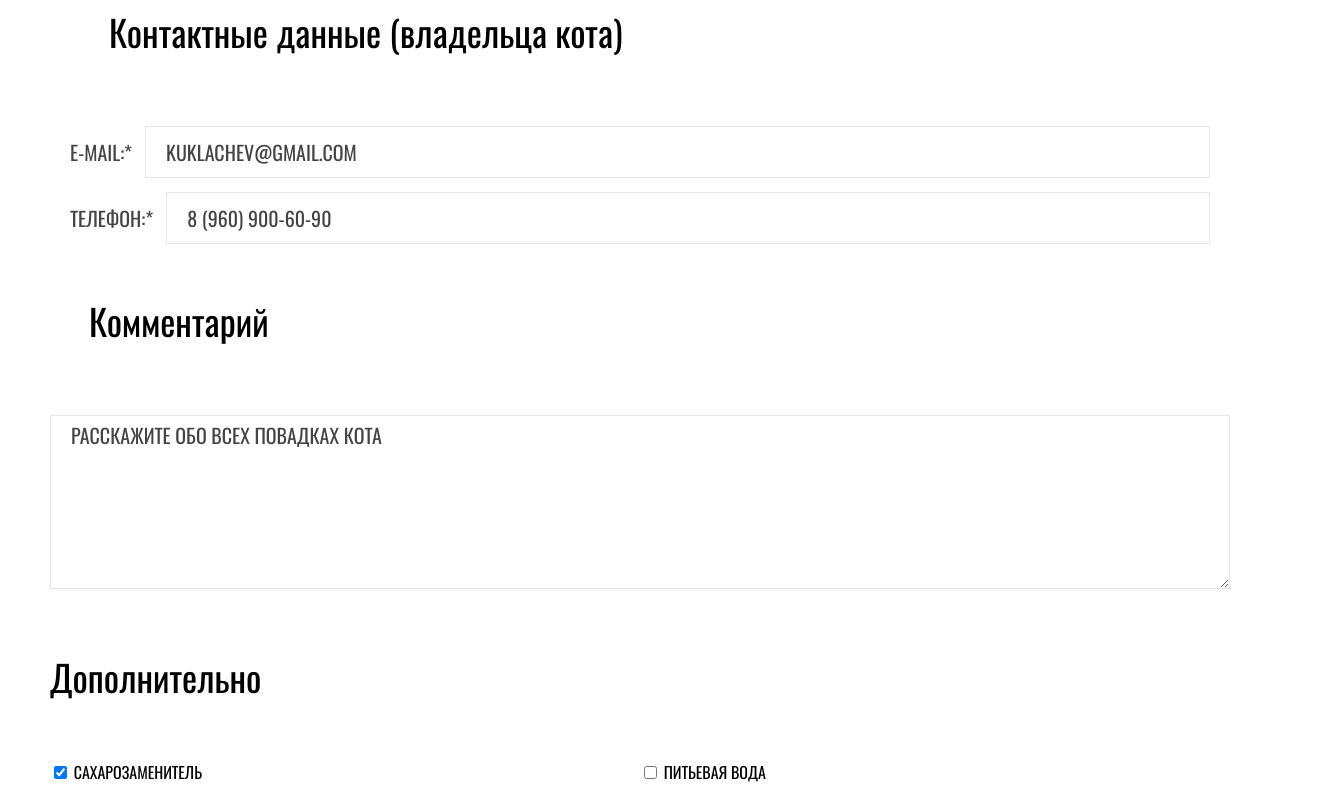
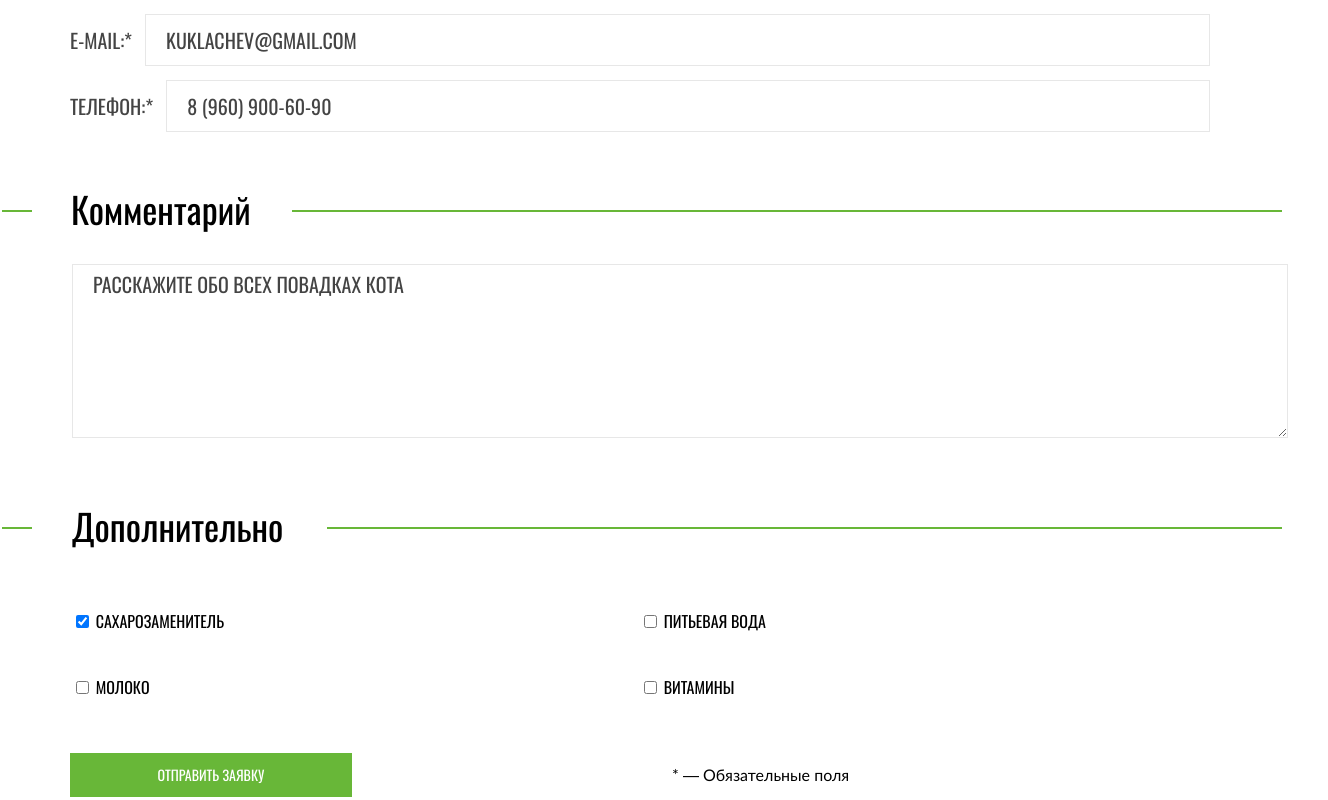
Before and after one commit to htmlacademy-adaptive/2244173-cat-energy-28, a website: page source/form.html in a window 1280 px wide. Shown: the part 880-1680 px from the top of the page, 1328 px wide, since content can reach past the window. Drawn offline with nearby package versions, Linux system fonts and the light colour scheme; files that its build step writes are made by us from their sources.

Commit message:
makes titles have green borders

```diff
--- a/source/form.html
+++ b/source/form.html
@@ -77,7 +77,7 @@
           </fieldset>
         </div>
         <fieldset class="form-program__field form-field form-field--contacts">
-          <legend class="form-field__title title title--info">Контактные данные (владельца кота)</legend>
+          <legend class="form-field__title-contacts title title--info">Контактные данные (владельца кота)</legend>
           <div class="form-field__wrapper">
             <label class="form-field__label" for="owner-email">
               <span class="form-field__name title title--header">E-mail:*</span>
@@ -92,7 +92,7 @@
           </div>
         </fieldset>
         <fieldset class="form-program__field form-field form-field--comment">
-          <legend class="form-field__title title title--info">Комментарий</legend>
+          <legend class="form-field__title-comment title title--info">Комментарий</legend>
           <label class="form-field__label visually-hidden">Введите комментарий</label>
           <textarea class="form-field__textarea" name="owner-comment" id="owner-comment"
             placeholder="Расскажите обо всех повадках кота" rows="7"></textarea>
@@ -128,7 +128,7 @@
     </div>
   </main>
   <footer class="page-footer">
-    <section class="page-footer__contacts contacts">
+    <section class="page-footer__contacts contacts contacts__container">
       <h2 class="visually-hidden">Контакты</h2>
       <p class="contacts__invite title title--header">приглашаем к сотрудничеству дилеров!</p>
       <div class="contacts__wrapper">
--- a/source/sass/blocks/extra-products.scss
+++ b/source/sass/blocks/extra-products.scss
@@ -136,17 +136,9 @@
   position: relative;
   background-color: $color-white;
   width: max-content;
-  padding-right: 21px;
+  padding-right: 36px;
 
-  &::before {
-    content: "";
-    position: absolute;
-    top: 55%;
-    transform: translateY(-50%);
-    width: 100vw;
-    height: 2px;
-    background-color: $color-green;
-    z-index: -1;
-    left: 0;
+  @media (min-width: $tablet-width) {
+    padding-left: 37px;
   }
 }
--- a/source/sass/blocks/field-checkbox.scss
+++ b/source/sass/blocks/field-checkbox.scss
@@ -1,9 +1,5 @@
 .field-checkbox {
   border: none;
-
-  @media (min-width: $tablet-width) {
-    padding: 0 40px 54px;
-  }
 }
 
 .field-checkbox__list {
@@ -16,6 +12,7 @@
     grid-template-columns: 1fr 1fr;
     row-gap: 42px;
     margin-bottom: 0;
+    padding: 0 40px 54px;
   }
 
   @media (min-width: $desktop-width) {
--- a/source/sass/blocks/field-radio.scss
+++ b/source/sass/blocks/field-radio.scss
@@ -1,12 +1,13 @@
 .field-radio {
-  margin-bottom: 75px;
+  margin: 0 -20px 26px;
 }
 
 .field-radio__list {
   display: flex;
   flex-direction: column;
   row-gap: 25px;
-  margin: 27px 20px;
+  padding: 27px 20px;
+  border-bottom: 1px solid $color-border-top;
 
   @media (min-width: $tablet-width) {
     border: 1px solid $color-border-top;
@@ -18,5 +19,6 @@
   @media (min-width: $desktop-width) {
     margin-left: 0;
     margin-right: 0;
+    border: none;
   }
 }
--- a/source/sass/blocks/form-field.scss
+++ b/source/sass/blocks/form-field.scss
@@ -20,10 +20,7 @@
 }
 
 .form-field--comment {
-  border: none;
-
   @media (min-width: $tablet-width) {
-    padding: 0 40px;
     margin-bottom: 65px;
   }
 }
@@ -35,12 +32,14 @@
   font-family: inherit;
   border: 1px solid #e7e7e7;
   padding: 9px 14px;
+  margin-bottom: 22px;
 
   @media (min-width: $tablet-width) {
     font-size: 20px;
     line-height: 30px;
     height: 174px;
     padding: 10px 20px;
+    margin: 0 40px;
   }
 }
 
@@ -48,6 +47,7 @@
   display: flex;
   margin-bottom: 14px;
   align-items: center;
+  width: 100%;
 }
 
 .form-field__input {
@@ -65,38 +65,63 @@
   }
 }
 
-.form-field__title {
+.form-field__title-contacts {
   margin-bottom: 35px;
   width: 200px;
 
   @media (min-width: $tablet-width) {
     width: 590px;
-    margin: 0 36px 76px 37px;
+    padding: 0 36px 0 37px;
+    margin-bottom: 76px;
+  }
+
+  @media (min-width: $desktop-width) {
+    padding-left: 40px;
+    margin-left: -37px;
+  }
+}
+
+.form-field__title-comment {
+  margin-bottom: 37px;
+  width: 150px;
+
+  @media (min-width: $tablet-width) {
+    width: 260px;
+    padding: 0 38px 0 39px;
+  }
+
+  @media (min-width: $desktop-width) {
+    padding-left: 40px;
+    margin-left: -37px;
   }
 }
 
 .form-field--contacts {
-  border: none;
-  padding: 0 40px 45px;
   margin: 0;
 }
 
 .form-field__title-checkbox {
   margin: 0;
   margin-bottom: 40px;
+  width: 170px;
 
   @media (min-width: $tablet-width) {
-    width: 246px;
-    font-size: 36px;
-    line-height: 36px;
+    width: 295px;
     margin-bottom: 65px;
+    padding: 0 41px 0 40px;
+  }
+
+  @media (min-width: $desktop-width) {
+    padding-left: 40px;
+    margin-left: -37px;
   }
 }
 
 .form-field__wrapper {
+  padding: 0 40px 45px;
+
   @media (min-width: $desktop-width) {
     display: flex;
-    justify-content: space-between;
     column-gap: 80px;
   }
 }
--- a/source/sass/blocks/form-info.scss
+++ b/source/sass/blocks/form-info.scss
@@ -1,4 +1,8 @@
 .form-info {
+  border-bottom: 1px solid $color-border-top;
+  margin: 0 -20px;
+  padding: 0 20px 10px;
+
   @media (min-width: $tablet-width) {
     padding: 0;
     padding-bottom: 72px;
@@ -8,5 +12,7 @@
 
   @media (min-width: $desktop-width) {
     margin-right: 0;
+    border: none;
+    margin-left: 0;
   }
 }
--- a/source/sass/blocks/form-program.scss
+++ b/source/sass/blocks/form-program.scss
@@ -25,13 +25,7 @@
 
 .form-program__field {
   border: none;
-  border-bottom: 1px solid $color-border-top;
-  margin: 0 -20px;
-  padding: 0 20px 10px;
-
-  @media (min-width: $tablet-width) {
-    border: none;
-  }
+  padding: 0;
 }
 
 .form-program__submit-container {
@@ -39,6 +33,7 @@
   flex-direction: column;
   align-items: center;
   row-gap: 20px;
+  margin-bottom: 58px;
 
   @media (min-width: $tablet-width) {
     display: grid;
@@ -46,6 +41,11 @@
     column-gap: 64px;
     margin: 0 40px;
     padding: 0;
+    margin-bottom: 72px;
+  }
+
+  @media (min-width: $desktop-width) {
+    margin-bottom: 82px;
   }
 }
 
--- /dev/null
+++ b/source/sass/blocks/map.scss
@@ -0,0 +1,4 @@
+.map__interactive {
+  display: block;
+  border: none;
+}
--- a/source/sass/blocks/page-main.scss
+++ b/source/sass/blocks/page-main.scss
@@ -2,9 +2,11 @@
   margin: 0 auto;
   padding: 0 20px;
   width: 100%;
+  border-top: 1px solid $color-border-top;
 
   @media (min-width: $tablet-width) {
     padding: 0 30px;
+    border: none;
   }
 
   @media (min-width: $desktop-width) {
@@ -93,4 +95,8 @@
   @media (min-width: $tablet-width) {
     padding: 0 30px;
   }
+
+  @media (min-width: $desktop-width) {
+    padding: 0 110px;
+  }
 }
--- a/source/sass/blocks/program-selection.scss
+++ b/source/sass/blocks/program-selection.scss
@@ -9,16 +9,20 @@
     width: 323px;
     margin: 0 40px 66px 40px;
   }
+
+  @media (min-width: $desktop-width) {
+    margin: 0 0 66px 0;
+  }
 }
 
 .program-selection__title {
-  margin: 0 0 37px 0;
+  margin: 27px 0 37px 0;
 
   @media (min-width: $tablet-width) {
     margin: 0 40px 54px 40px;
   }
 
   @media (min-width: $desktop-width) {
-    margin-bottom: 56px;
+    margin: 0 0 56px 0;
   }
 }
--- a/source/sass/blocks/title.scss
+++ b/source/sass/blocks/title.scss
@@ -31,6 +31,35 @@
 .title--info {
   @include font("Oswald", 400, 24px, 26px);
   color: $color-black;
+  background-color: $color-white;
+  position: relative;
+
+  &::before {
+    content: "";
+    position: absolute;
+    top: 55%;
+    transform: translateY(-50%);
+    width: 100vw;
+    height: 2px;
+    background-color: $color-green;
+    z-index: -1;
+    left: 0;
+  }
+
+  @media (min-width: $tablet-width) {
+    &::before {
+      content: "";
+      left: -30px;
+    }
+  }
+
+  @media (min-width: $desktop-width) {
+    &::before {
+      content: "";
+      left: -108px;
+    }
+  }
+
 
   @media (min-width: $tablet-width) {
     @include font("Oswald", 400, 36px, 36px);
--- a/source/sass/style.scss
+++ b/source/sass/style.scss
@@ -9,6 +9,7 @@
 @import "./blocks/title.scss";
 @import "./visually-hidden.scss";
 @import "./blocks/list.scss";
+@import "./blocks/map.scss";
 
 // index.html
 
```
